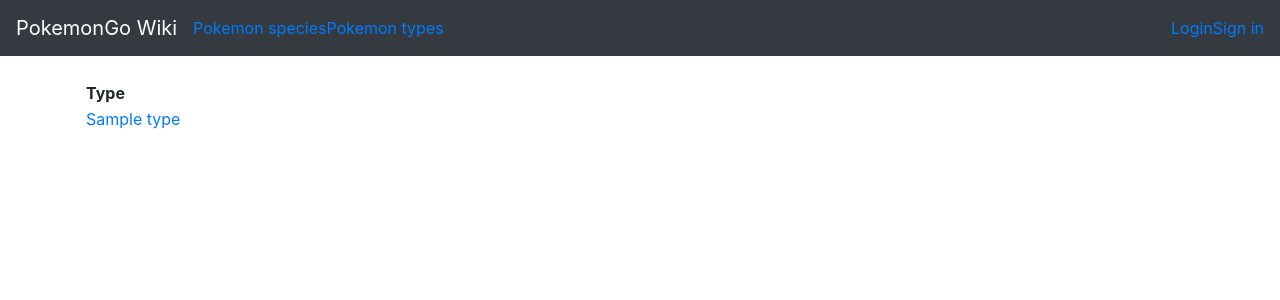
After one commit to minkamanki/gotta-catch-em-all, a Flask app: page /types in a window 1280 px wide. The commit adds this page. Shown: the top 300 px of the page. Run offline with Flask 2, Linux system fonts and the light colour scheme; tables that the repository leaves empty hold one stand-in row (values such as "Sample post"); parts of the project's set-up code (start-up, migrations or seed data) failed here and were passed over; some libraries are stand-ins or nearby versions.

Commit message:
List types and show type

```diff
--- a/application/pokedatas/views.py
+++ b/application/pokedatas/views.py
@@ -88,3 +88,11 @@ def pokedata_list():
 @app.route("/pokedatas/<pokedata_id>/", methods=["GET"])
 def pokedata_pokemon(pokedata_id):
     return render_template("pokedatas/pokemon.html", pokemon = pokedata.query.get(pokedata_id), bestpokemons = pokedata.find_pokemons_best_for_species(pokedata_id))
+
+@app.route("/types", methods=["GET"])
+def pokedata_list_types():
+    return render_template("pokedatas/listTypes.html", types = Type.query.all())
+
+@app.route("/types/<type_id>/", methods=["GET"])
+def pokedata_type(type_id):
+    return render_template("pokedatas/type.html", type = Type.query.get(type_id))
--- a/application/pokemons/models.py
+++ b/application/pokemons/models.py
@@ -19,7 +19,7 @@ class pokemon(Base):
 
     @staticmethod
     def find_pokemons_best():
-        stmt = text("SELECT pokemon.id, pokemon.name, pokemon.cp, pokemon.hp, pokemon.powerupped, account.username FROM pokedata"
+        stmt = text("SELECT pokemon.id, pokemon.name, pokemon.cp, pokemon.hp, pokemon.powerupped, account.username, pokedata.name FROM pokedata"
                      " INNER JOIN pokemon ON pokemon.pokedata_id = pokedata.id"
                      " INNER JOIN account ON pokemon.account_id = account.id"
                      " ORDER BY pokemon.cp DESC"
@@ -29,6 +29,6 @@ class pokemon(Base):
 
         response = []
         for row in res:
-            response.append({"id":row[0], "name":row[1], "cp":row[2], "hp":row[3], "powerupped":row[4], "player":row[5]})
+            response.append({"id":row[0], "name":row[1], "cp":row[2], "hp":row[3], "powerupped":row[4], "player":row[5], "species":row[6]})
 
         return response
--- a/application/templates/layout.html
+++ b/application/templates/layout.html
@@ -23,6 +23,11 @@
               <a href="{{ url_for('pokedata_list') }}">Pokemon species</a>
           </li>
         </li>
+        <li class="nav-item">
+            <li>
+                <a href="{{ url_for('pokedata_list_types') }}">Pokemon types</a>
+            </li>
+          </li>
         {% if current_user.is_authenticated %}
         <li class="nav-item">
           <li>
--- a/application/templates/pokedatas/list.html
+++ b/application/templates/pokedatas/list.html
@@ -16,7 +16,7 @@
 {% else %}
 <p>
     There is no any pokemons!
-    <a href="{{ url_for('pokedata_add')}}"> Add more pokemons here.</a>
+    <a href="{{ url_for('pokedata_form')}}"> Add more pokemons here.</a>
 
 </p>
 {% endif %}
--- /dev/null
+++ b/application/templates/pokedatas/listTypes.html
@@ -0,0 +1,23 @@
+{% extends "layout.html" %}
+{% block body %}
+{% if types %}
+<table>
+    <tr>
+        <th>Type</th>
+    </tr>
+    {% for type in types %}
+    {% if type.id %}
+    <tr>
+        <td><a href="{{ url_for('pokedata_type', type_id=type.id) }}"> {{ type.name }}</a> </td>
+    </tr>
+    {% endif %}
+    {% endfor %}
+</table>
+{% else %}
+<p>
+    There is no any types!
+    <a href="{{ url_for('pokedata_typeform')}}"> Add types here.</a>
+
+</p>
+{% endif %}
+{% endblock %}
```
